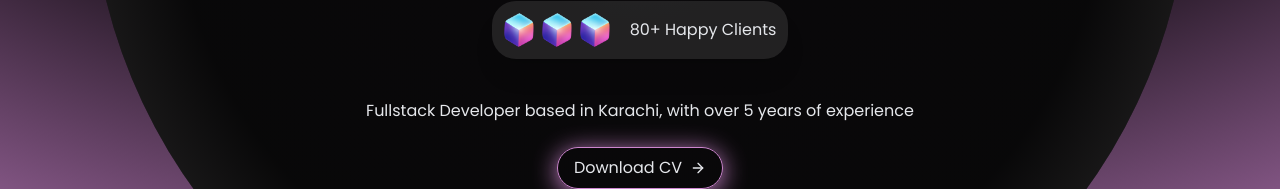
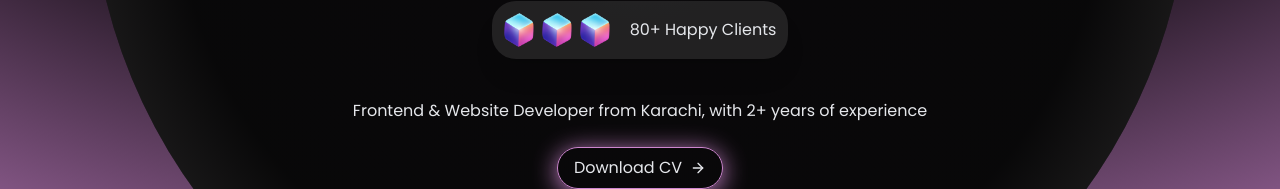
Before and after one commit to Subhan-Anwer/subhan-portfolio-web, a Next.js app: page / in a window 1280 px wide. Shown: the part 549-738 px from the top of the page. Built offline with nearby package versions, Linux system fonts and the light colour scheme.

Commit message:
update tags

```diff
--- a/src/components/Hero.tsx
+++ b/src/components/Hero.tsx
@@ -36,12 +36,16 @@ const Hero = () => {
           Open for Work
         </span>
 
-        <h1 className='text-white/40 text-3xl sm:text-5xl md:text-7xl font-black sm:mb-1 mb-0'>Hi, I am</h1>
+        <p className='text-white/40 text-3xl sm:text-5xl md:text-7xl font-black sm:mb-1 mb-0'>Hi, I am</p>
         <h1 className='max-w-3xl bg-gradient-to-br from-white to-gray-400 bg-clip-text font-black sm:leading-tight leading-[42px] text-transparent text-4xl sm:text-5xl md:text-7xl'>Subhan Anwer</h1>
+        {/* SEO tags */}
+        <p className="sr-only">
+          Frontend Developer in Karachi, Website Developer, Next.js Expert, Tailwind CSS UI Designer, JavaScript Coder, Subhan Anwer Portfolio
+        </p>
 
         <Image
           src='/profilepic.png'
-          alt='profile pic'
+          alt='Subhan Anwer profile photo - frontend website developer'
           width={250}
           height={250}
         />
@@ -72,7 +76,7 @@ const Hero = () => {
           <p>80+ Happy Clients</p>
         </div>
 
-        <p className='my-6 max-w-xl '>Fullstack Developer based in Karachi, with over 5 years of experience</p>
+        <p className='my-6 max-w-xl '>Frontend & Website Developer from Karachi, with 2+ years of experience</p>
 
         <motion.button
           style={{
```
